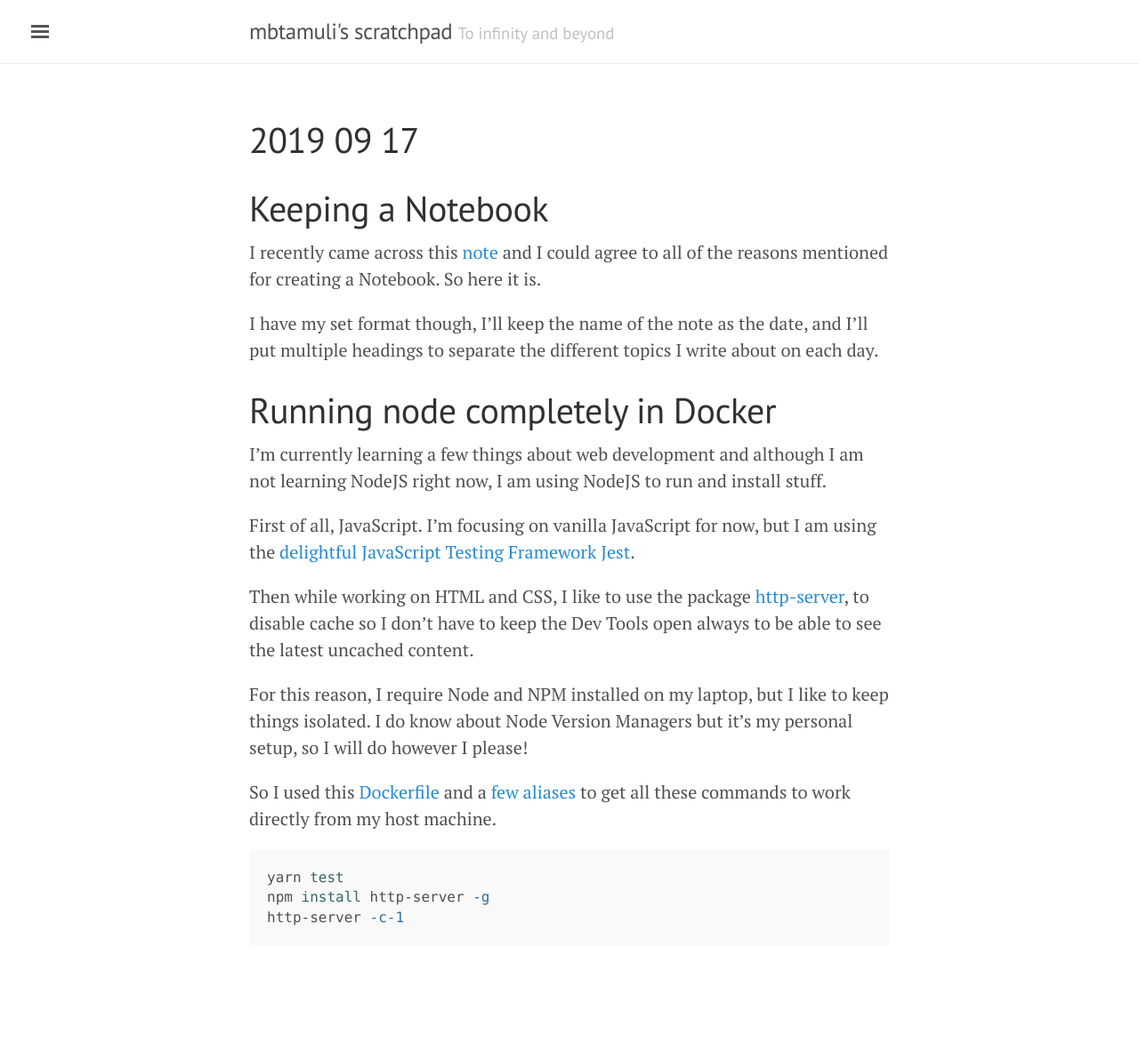
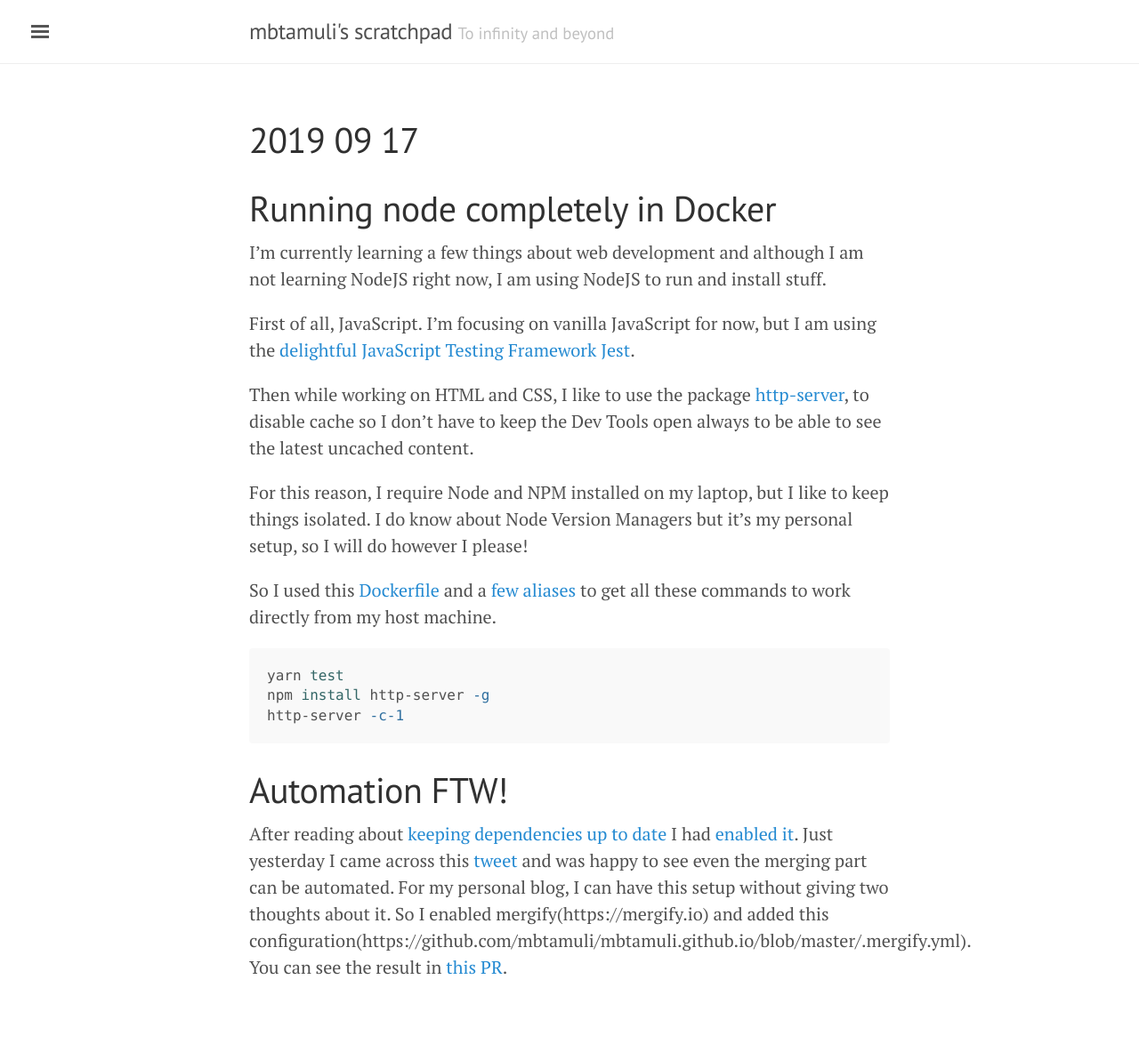
Before and after one commit to lk4ml/blog_example, a Jekyll site: the page built from _notebook/2019-09-17.md, in a window 1280 px wide. Shown: the whole page at 89% size. Built offline with Jekyll 4.4.1, drawn with Linux system fonts in a browser that asks for light colours; before the commit the page ends 1143 px from its top, so only the background shows below that.

Commit message:
Bump version, add post, update note
1. Bump version to 0.0.6 as I'm happy with the new setup of Notebook
2. Add new post about "Keeping a Notebook"
3. Update today's note

Signed-off-by: Mriyam Tamuli <mbtamuli@gmail.com>

````diff
--- a/_config.yml
+++ b/_config.yml
@@ -27,7 +27,7 @@
   email:             mbtamuli@gmail.com
 
 # Custom vars
-version:             0.0.5
+version:             0.0.6
 
 # Google Analytics
 analytics:
--- a/_notebook/2019-09-17.md
+++ b/_notebook/2019-09-17.md
@@ -1,12 +1,6 @@
 ---
 layout: page
 ---
-
-# Keeping a Notebook
-
-I recently came across this [note](https://notebook.lachlanjc.me/2019-09-06_keeping_a_notebook/) and I could agree to all of the reasons mentioned for creating a Notebook. So here it is.
-
-I have my set format though, I'll keep the name of the note as the date, and I'll put multiple headings to separate the different topics I write about on each day.
 
 # Running node completely in Docker
 
@@ -24,3 +18,8 @@
 npm install http-server -g
 http-server -c-1
 ```
+
+# Automation FTW!
+
+After reading about [keeping dependencies up to date](https://github.blog/2019-01-31-keep-your-dependencies-secure-and-up-to-date-with-github-and-dependabot/) I had [enabled it](https://help.github.com/en/articles/configuring-automated-security-fixes). Just yesterday I came across this [tweet](https://twitter.com/gabro27/status/1173547934132178944) and was happy to see even the merging part can be automated. For my personal blog, I can have this setup without giving two thoughts about it.
+So I enabled mergify(https://mergify.io) and added this configuration(https://github.com/mbtamuli/mbtamuli.github.io/blob/master/.mergify.yml). You can see the result in [this PR](https://github.com/mbtamuli/mbtamuli.github.io/pull/1).
````
Also changed, not shown: _posts/2019-09-17-keeping-notebook.md (added, +11 -0 lines).
